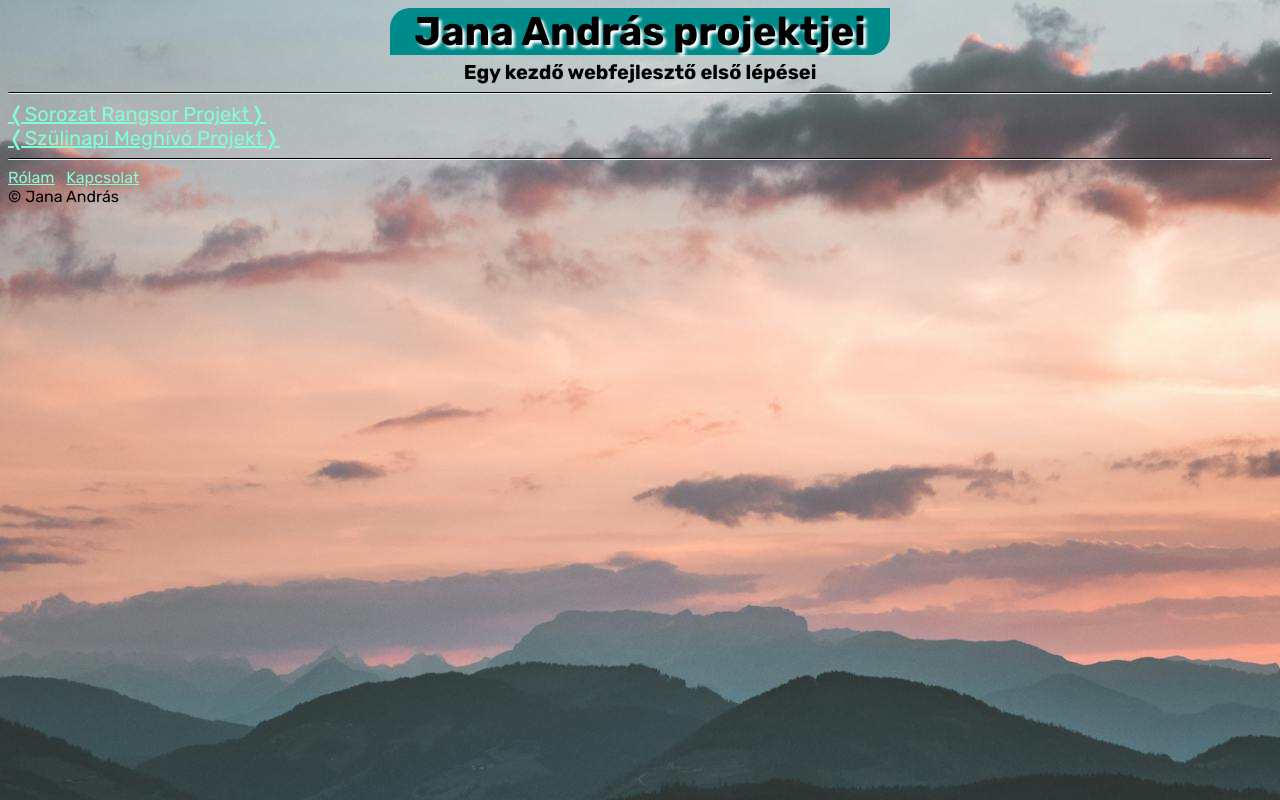
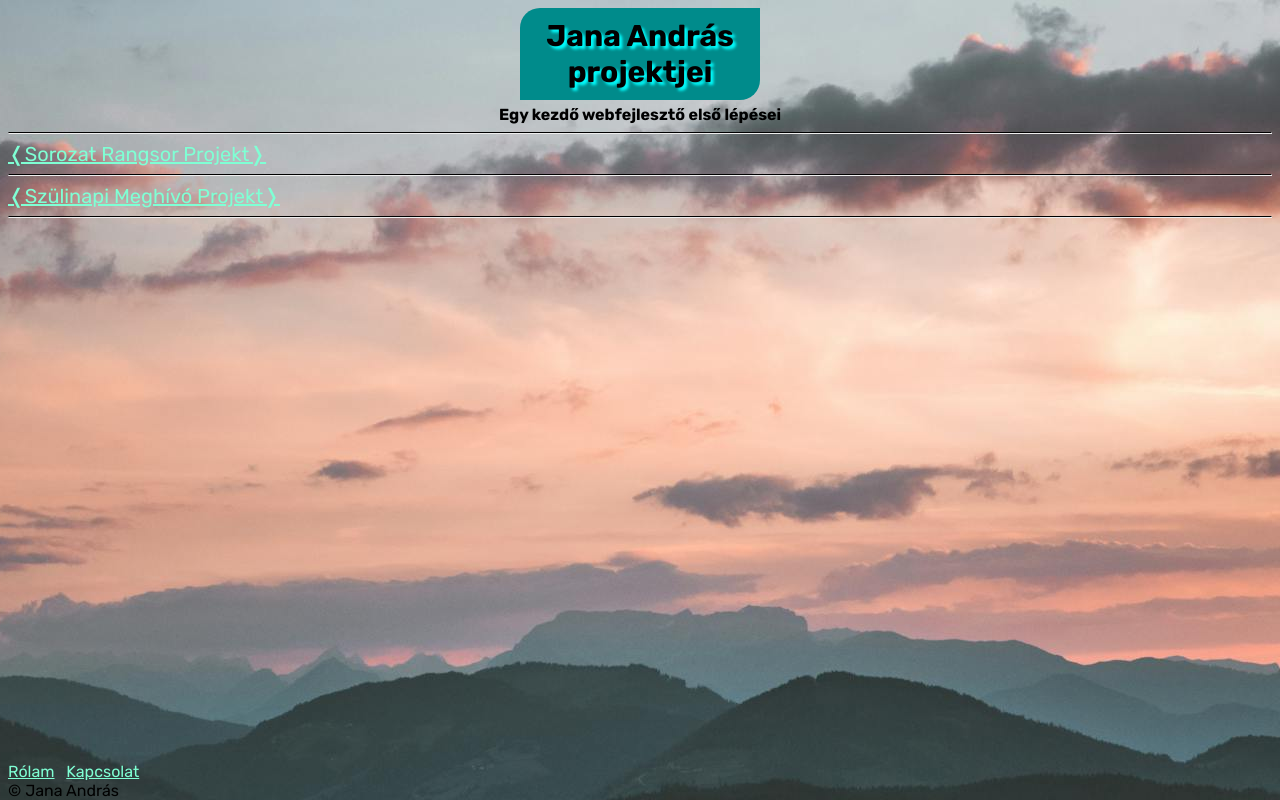
Before and after one commit to VGAisdead/webdev_projektek, a plain HTML site: page index.html in a window 1280 px wide. Drawn offline with Linux system fonts and the light colour scheme.

Commit message:
Add files via upload

```diff
--- a/index.html
+++ b/index.html
@@ -30,6 +30,7 @@
       >&#10092;Sorozat Rangsor Projekt&#10093;</a>
       &ensp;
       <br>
+      <hr>
     <!--Birthday Project-->
     <a class="projektlink" href="./public/birthday-invite.html"
       >&#10092;Szülinapi Meghívó Projekt&#10093;</a>
--- a/main.css
+++ b/main.css
@@ -17,18 +17,20 @@ html {
 }
 
 h1 {
-    font-size: 40px;
-    text-shadow: 3px 3px 3px hsl(0, 0%, 100%);
+    font-size: 30px;
+    text-shadow: 3px 3px 3px cyan;
     text-align: center;
     background-color:darkcyan;
-    width: 500px;
+    width: 240px;
     margin: auto;
+    padding: 10px 10px;
     border-radius: 20px 0px;
+    max-width: fit-content;
 }
 
 #alcim {
     font-family:Rubik, sans-serif;
-    font-size: 20px;
+    font-size: 16px;
     text-align: center;
     margin: 5px
 }
@@ -68,3 +70,9 @@ dt {
 .projektlink{
     font-size: 20px;
 }
+
+footer{
+    position: fixed;
+    bottom: 0;
+    width: 100%;
+}
```
